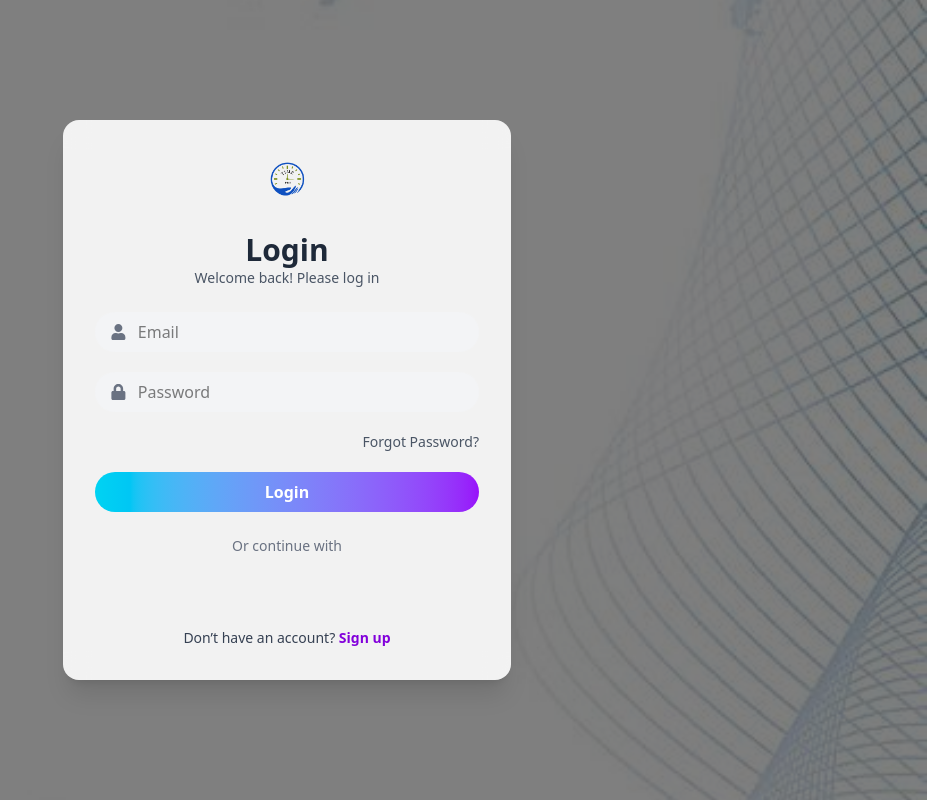
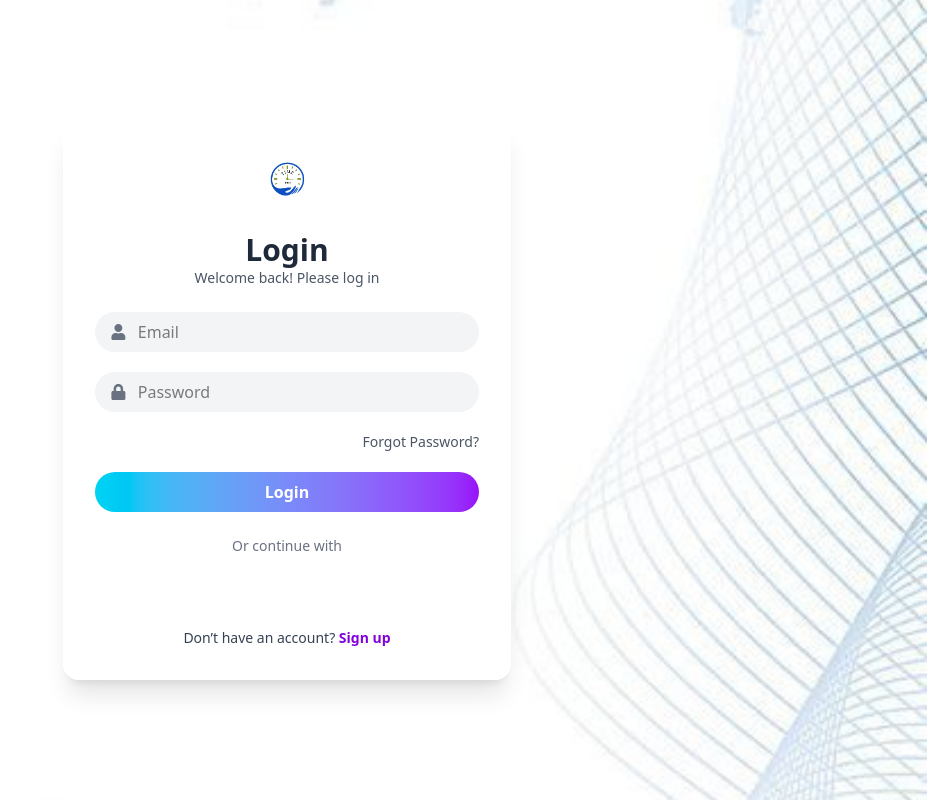
Before and after one commit to Dushy-uki/Frontend, a React (Vite) app: page /login in a window 1280 px wide. Shown: the whole page, without its empty margins (353-1280 px from the left). Built offline with nearby package versions, Linux system fonts and the light colour scheme; no server answers.

Commit message:
change login background

```diff
--- a/src/pages/Home.jsx
+++ b/src/pages/Home.jsx
@@ -66,7 +66,7 @@ function App() {
   transition={{ duration: 1 }}
 >
   <div
-    className="relative overflow-hidden shadow-2xl w-full max-w-[600px] h-[500px] border-6 border-cyan-400"
+    className="relative overflow-hidden shadow-2xl w-full max-w-[550px] h-[450px] border-6 border-cyan-400"
     style={{ clipPath: "inset(0 0 0 0 round 30% 30% 30% 30%)" }}
   >
     <motion.img
--- a/src/pages/Login.jsx
+++ b/src/pages/Login.jsx
@@ -71,7 +71,7 @@ const Login = () => {
       style={{ backgroundImage: `url(${loginBg})` }}
     >
       {/* Overlay */}
-      <div className="absolute inset-0 bg-black opacity-50 z-0"></div>
+      <div className="absolute inset-0 opacity-50 z-0"></div>
 
       {/* Login Box */}
       <div className="z-10 w-full max-w-md bg-white/90 backdrop-blur-md p-8 rounded-2xl shadow-xl">
```
